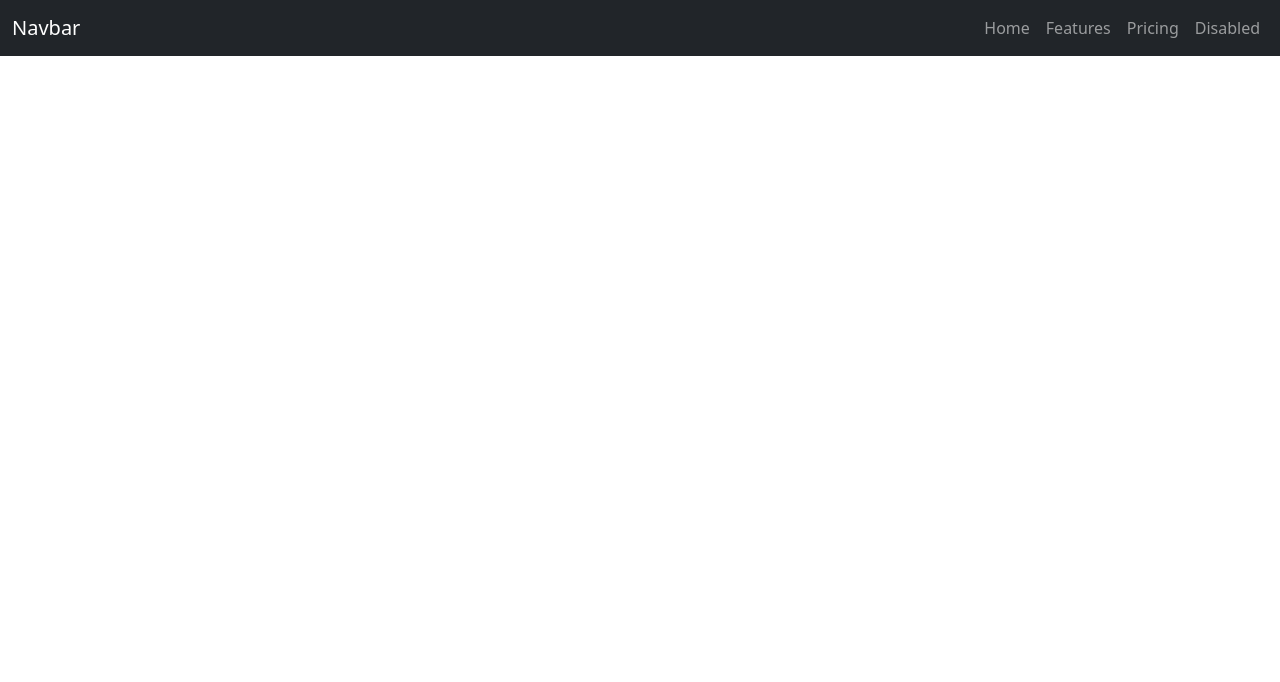
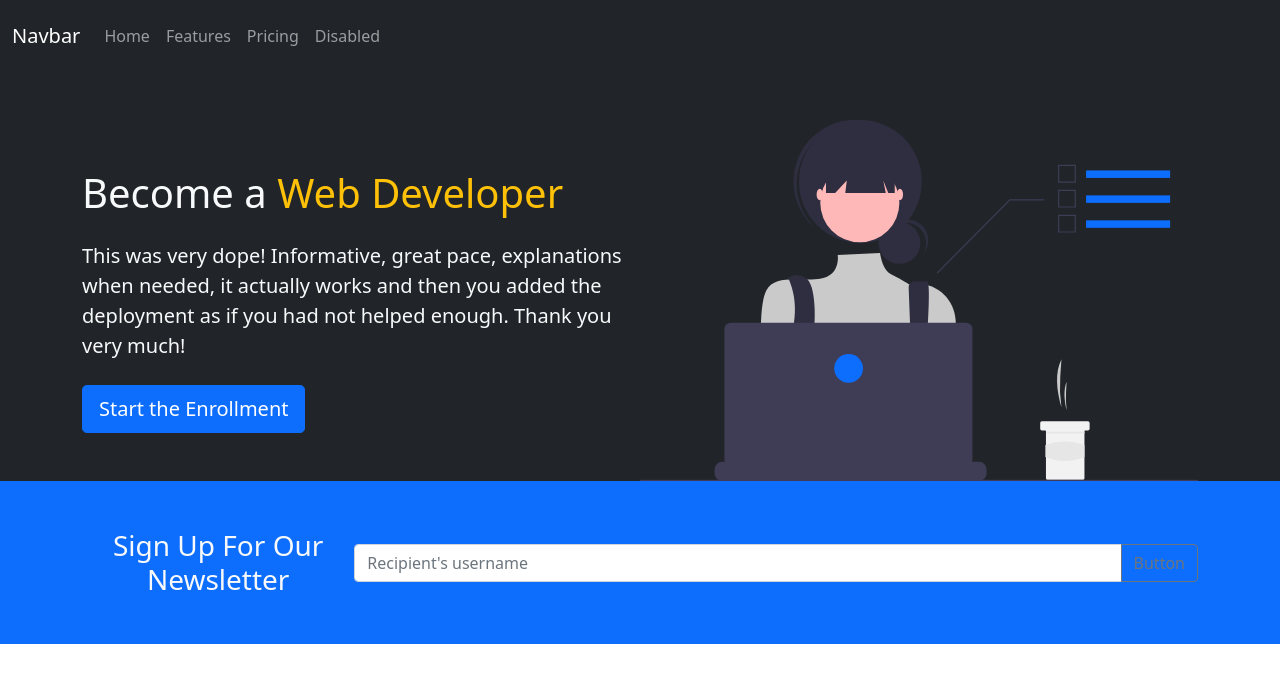
Before and after one commit to Shin-sibainu/frontend-bootcamp, a plain HTML site: page index.html in a window 1280 px wide. Drawn offline with nearby package versions, Linux system fonts and the light colour scheme.

Commit message:
showcase section

```diff
--- a/index.html
+++ b/index.html
@@ -15,7 +15,7 @@
   </head>
   <body>
     <!-- 画面幅が992px以上だと適用されるナビゲーションバー -->
-    <nav class="navbar navbar-expand-lg navbar-dark bg-dark">
+    <nav class="navbar navbar-expand-lg navbar-dark bg-dark py-3">
       <div class="container-fluid">
         <a class="navbar-brand" href="#">Navbar</a>
 
@@ -29,7 +29,7 @@
         </button>
 
         <div class="collapse navbar-collapse" id="navmenu">
-          <ul class="navbar-nav ms-auto">
+          <ul class="navbar-nav ml-auto">
             <li class="nav-item">
               <a class="nav-link" href="#">Home</a>
             </li>
@@ -46,6 +46,56 @@
         </div>
       </div>
     </nav>
+
+    <!-- 552px以上だと適用される。それ以下になるとflexはかからない。。 -->
+    <section
+      class="bg-dark text-light p-5 p-lg-0 pt-lg-5 text-center text-sm-start"
+    >
+      <div class="container">
+        <div class="d-sm-flex align-items-center justify-content-between">
+          <div>
+            <h1>Become a <span class="text-warning">Web Developer</span></h1>
+            <p class="lead my-4">
+              This was very dope! Informative, great pace, explanations when
+              needed, it actually works and then you added the deployment as if
+              you had not helped enough. Thank you very much!
+            </p>
+            <button class="btn btn-primary btn-lg">Start the Enrollment</button>
+          </div>
+          <img
+            src="./img/showcase.svg"
+            class="img-fluid w-50 d-none d-sm-block"
+          />
+        </div>
+      </div>
+    </section>
+
+    <!-- Showcase -->
+    <section class="bg-primary text-light p-5 text-center">
+      <div class="container">
+        <div class="d-md-flex justify-content-between align-items-center">
+          <h3 class="mb-3 mb-md-0">Sign Up For Our Newsletter</h3>
+
+          <div class="input-group">
+            <input
+              type="text"
+              class="form-control"
+              placeholder="Recipient's username"
+              aria-label="Recipient's username"
+              aria-describedby="button-addon2"
+            />
+            <button
+              class="btn btn-outline-secondary"
+              type="button"
+              id="button-addon2"
+            >
+              Button
+            </button>
+          </div>
+        </div>
+      </div>
+    </section>
+
     <script
       src="https://cdn.jsdelivr.net/npm/bootstrap@5.0.0-beta1/dist/js/bootstrap.bundle.min.js"
       integrity="sha384-ygbV9kiqUc6oa4msXn9868pTtWMgiQaeYH7/t7LECLbyPA2x65Kgf80OJFdroafW"
```
